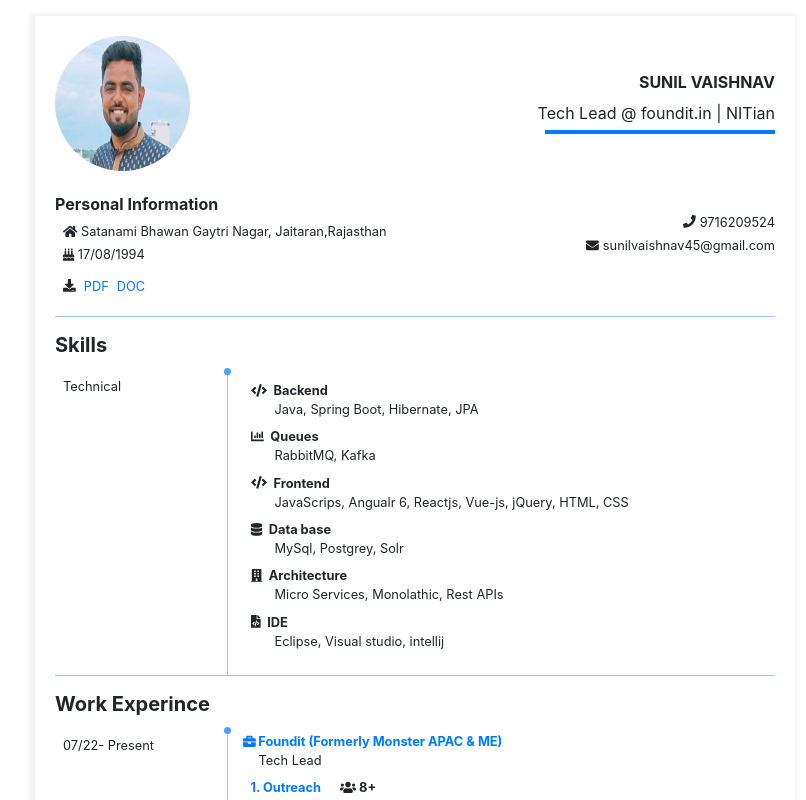
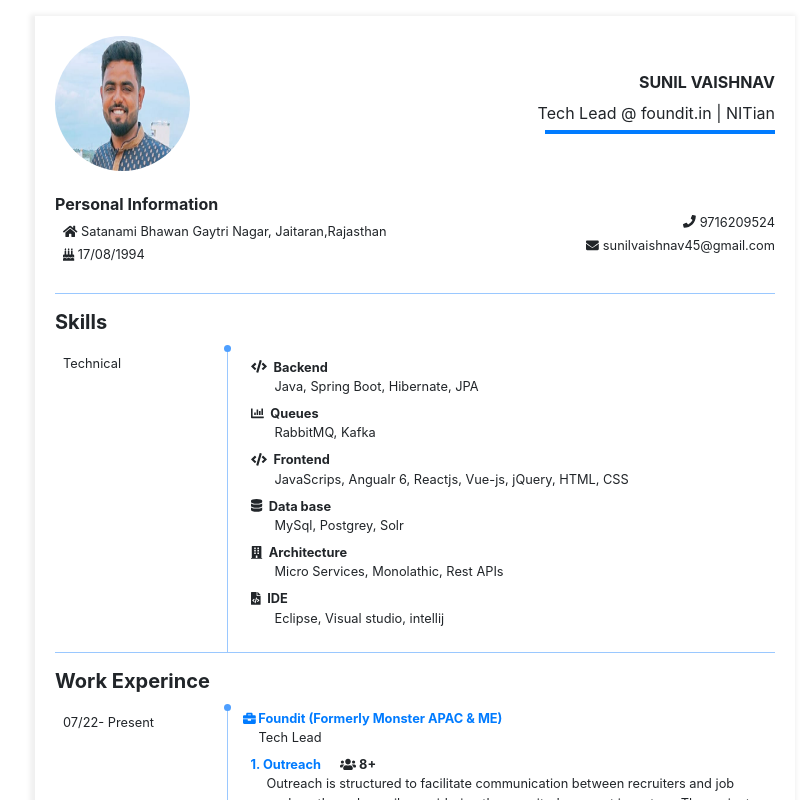
Before and after one commit to sunilvaishnav45/resume, a React (Create React App) app: page /resume/profile-experince in a window 1280 px wide. Shown: the top 800 px of the page, without its empty margins (225-1031 px from the left). Built offline with nearby package versions, Linux system fonts and the light colour scheme.

Commit message:
Updated resumes added

```diff
--- a/src/Components/Profile/profile.jsx
+++ b/src/Components/Profile/profile.jsx
@@ -59,13 +59,13 @@ class Profile extends React.Component {
                             <FontAwesomeIcon icon={faEnvelope} /> {this.state.employee.email}
                         </div>
                     </div>
-                    <div className="col-lg-6 col-12 align-self-center text-below-lg-left">
+                    {/* <div className="col-lg-6 col-12 align-self-center text-below-lg-left">
                         <div className="small pl-2 mb-1">
                             <FontAwesomeIcon icon={faDownload} />
                             <a class="mr-2 ml-2" href={require('../../resources/Resume_sunil_updated.pdf')} download>PDF</a>
                             <a href={require('../../resources/Resume_sunil_updated.docx')} download>DOC</a>
                         </div>
-                    </div>
+                    </div> */}
                 </div>
                 <div className="border-bottom-primary-lt mt-3"></div>
             </React.Fragment>
```
